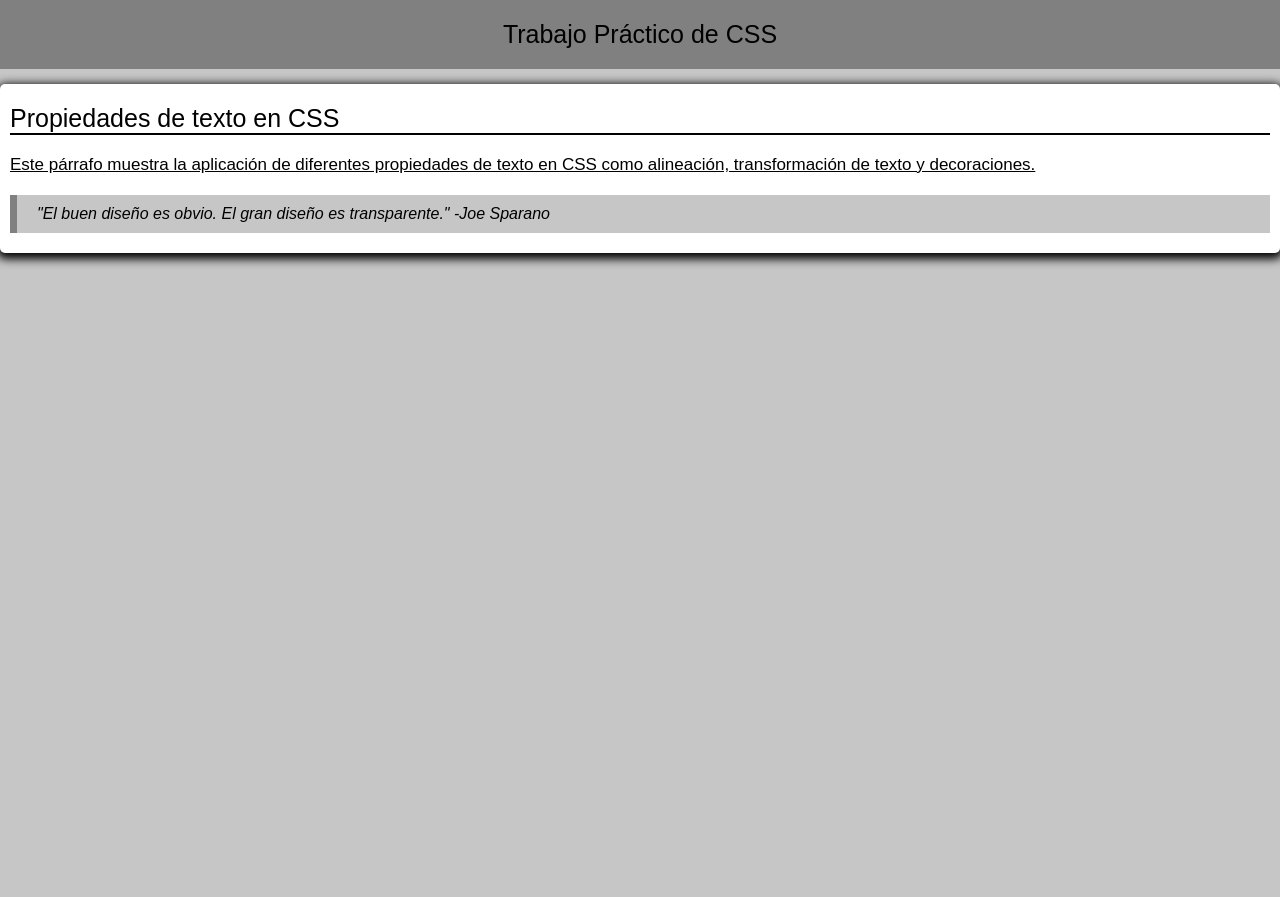
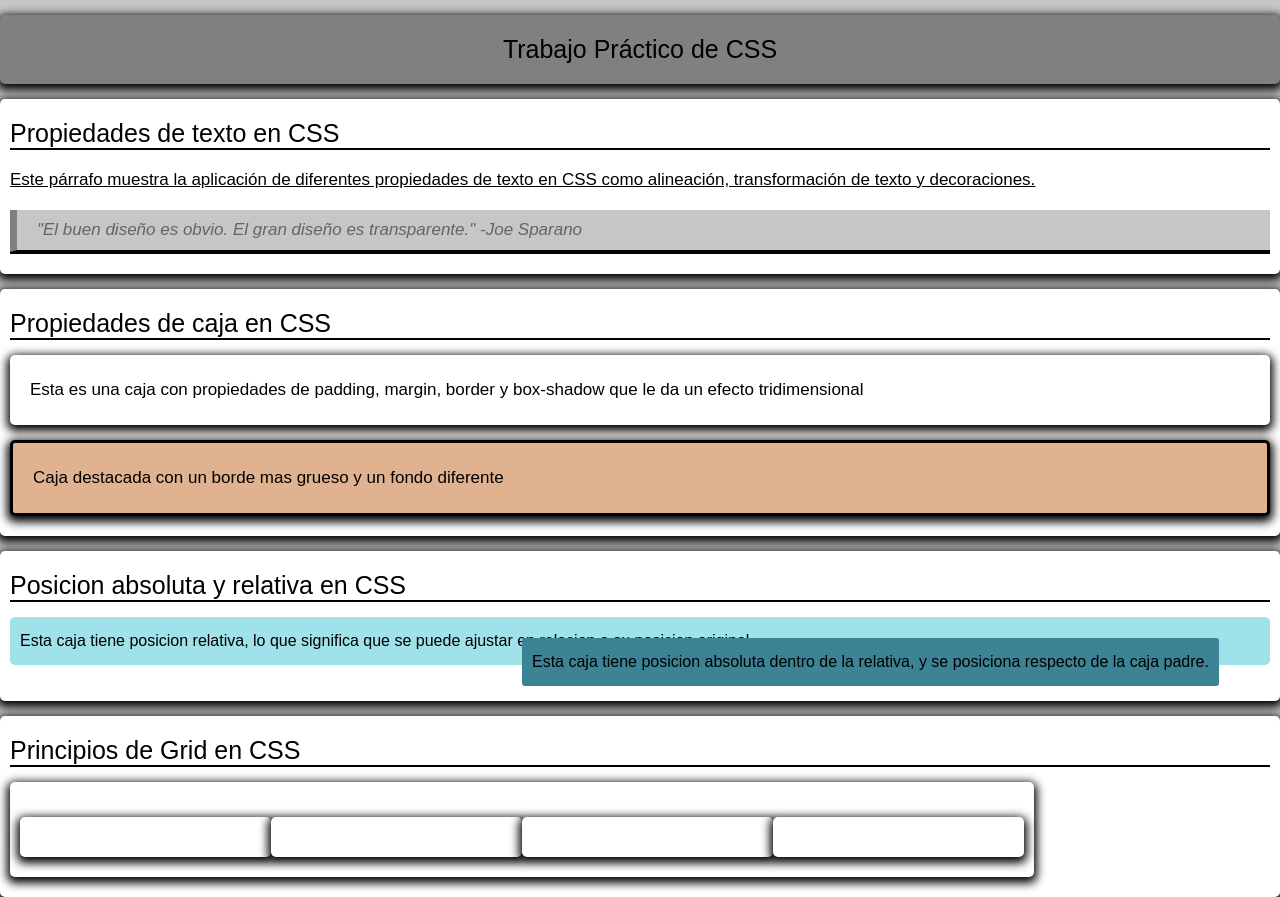
Before and after one commit to AlejoCarobolante/TP2-DESARROLLO-DE-SOFTWARE, a plain HTML site: page index.html in a window 1280 px wide. Shown: the top 897 px of the page. Before the commit the page ends 800 px from the top, so only its background shows below. Drawn offline with Linux system fonts and the light colour scheme.

Commit message:
Se avanzo hasta el apartado 4.6

```diff
--- a/index.html
+++ b/index.html
@@ -14,14 +14,51 @@
         </blockquote>
     </p>
    </div>
-   <div class="propiedades">
-    <p class="proptext">
-        Propiedades de texto en CSS
+   <div>
+    <p>
+       Propiedades de texto en CSS
         <blockquote class="oracion">
             Este párrafo muestra la aplicación de diferentes propiedades de texto en CSS como alineación, transformación de texto y decoraciones.
         </blockquote>
         <blockquote><p class="diseño">"El buen diseño es obvio. El gran diseño es transparente." -Joe Sparano</p></blockquote>
     </p>
    </div>
+   <div>
+    <p>
+       Propiedades de caja en CSS
+    </p>
+    <div class="cajablanca">
+        <blockquote class="textocb">
+            Esta es una caja con propiedades de padding, margin, border y box-shadow que le da un efecto tridimensional
+        </blockquote>
+    </div>
+    <div class="cajanaranja">
+        <blockquote class="textocn">
+            Caja destacada con un borde mas grueso y un fondo diferente
+        </blockquote>
+    </div>
+   </div>
+   <div class="posiciones">
+    <p>
+        Posicion absoluta y relativa en CSS
+    </p>
+    <div class="cajaceleste">
+        Esta caja tiene posicion relativa, lo que significa que se puede ajustar en relacion a su posicion original.
+        <div class="cajaazul">
+            Esta caja tiene posicion absoluta dentro de la relativa, y se posiciona respecto de la caja padre.
+        </div>
+    </div>
+   </div>
+   <div>
+    <p>
+       Principios de Grid en CSS
+    </p>
+    <div class="grid-container">
+        <div class="grid-item"></div>
+        <div class="grid-item"></div>
+        <div class="grid-item"></div>
+        <div class="grid-item"></div>
+    </div>
+   </div>
 </body>
 </html>
--- a/style.css
+++ b/style.css
@@ -22,14 +22,14 @@ body{
     background-color: gray;
     padding: 20px 0px;
 }
-.propiedades{
+div{
     background-color: white;
     border-radius: 5px;
     padding: 20px 10px;
     margin-top: 15px;
     box-shadow: 0px 3px 10px 3px;
 }
-.proptext{
+p{
     font-size: 25px;
     border-bottom: 2px solid #000;
 }
@@ -43,7 +43,76 @@ body{
 }
 .diseño{
     font-style: italic;
+    font-size: 17px;
+    color: #656363;
     background-color: rgb(199, 198, 198);
     padding: 10px 20px 10px;
     border-left: 7px solid gray ;
 }
+.cajablanca{
+    background-color: white;
+    border-radius: 5px;
+    padding: 5px 10px;
+    margin-top: 15px;
+    box-shadow: 0px 3px 10px 3px;
+}
+.textocb{
+    font-size: 17px;
+    width: 100vw;
+    display: flex;
+    align-items: center;
+    padding: 20px 10px;
+}
+.cajanaranja{
+    background-color: rgb(224, 178, 143);
+    border-radius: 5px;
+    padding: 5px 10px;
+    margin-top: 15px;
+    border: 3px solid;
+    box-shadow: 0px 3px 10px 3px;
+}
+.textocn{
+    font-size: 17px;
+    width: 100vw;
+    display: flex;
+    align-items: center;
+    padding: 20px 10px;
+}
+.posiciones{
+    background-color: white;
+    border-radius: 5px;
+    padding: 20px 10px;
+    margin-top: 15px;
+    box-shadow: 0px 3px 10px 3px;
+    height: 150px;
+}
+.cajaceleste{
+    background-color: rgb(160, 226, 234);
+    padding: 15px 10px 15px;
+    margin-top: 15px;
+    position: relative;
+    box-shadow: 0px 0px 0px 0px;
+}
+.cajaazul{
+    background-color: rgb(59, 131, 149);
+    border-radius: 3px;
+    padding: 15px 10px 15px;
+    margin-top: 15px;
+    position:absolute;
+    top: 6px;
+    left: 40vw;
+    box-shadow: 0px 0px 0px 0px;
+}
+.grid-container{
+    display: grid;
+    grid-template-columns: repeat(auto-fit, minmax(150px, 1fr));
+    width: 80vw;
+}
+@media screen and (max-width: 768px){
+ body{
+    background-color: #9e7ca3;
+ }
+ p{
+    font-size: 17px;
+ }
+}
```
